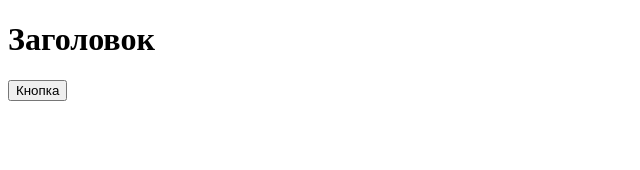
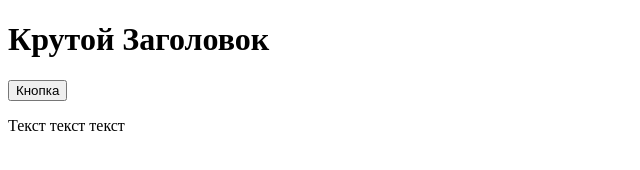
Before and after one commit to GeorgeDroyd1984/aboba, a plain HTML site: page index.html in a window 1280 px wide. Shown: the whole page, without its empty margins (0-640 px from the left). Drawn offline with Linux system fonts and the light colour scheme.

Commit message:
Changed h1 and added tag p

```diff
--- a/index.html
+++ b/index.html
@@ -6,7 +6,8 @@
     <title>Document</title>
 </head>
 <body>
-    <h1>Заголовок</h1>
+    <h1>Крутой Заголовок</h1>
     <button>Кнопка</button>
+    <p>Текст текст текст</p>
 </body>
 </html>
```
